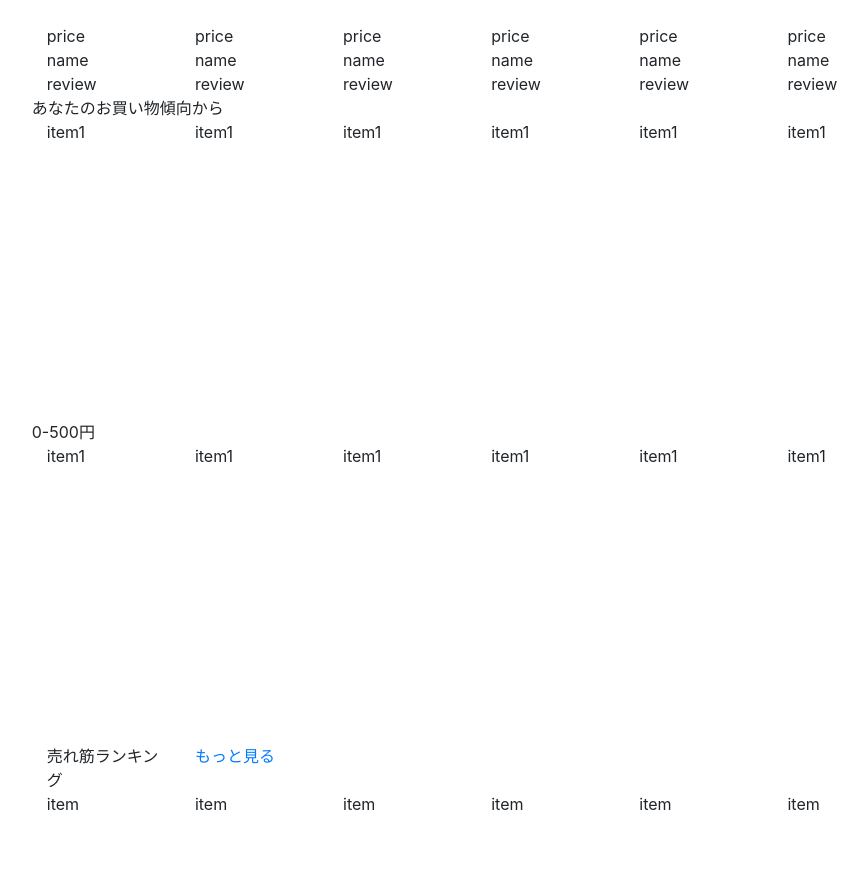
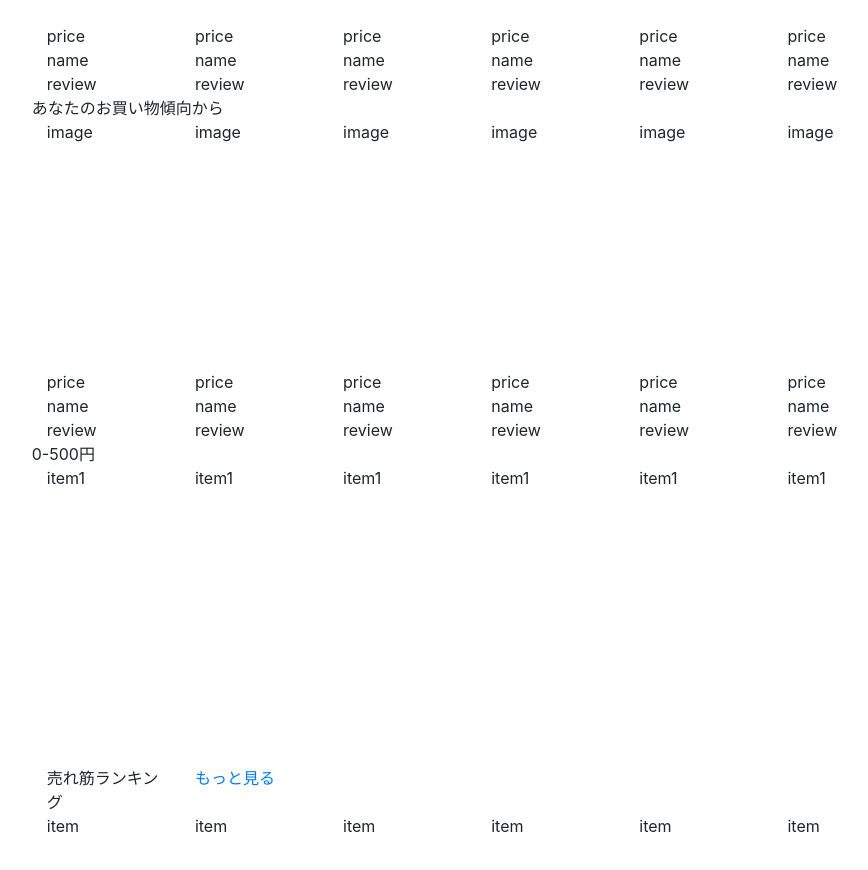
Before and after one commit to XX989tmx/amazon_clone_clientside, a React (Create React App) app: page /product/index/grandGrandChildCategory/1 in a window 1280 px wide. Shown: the part 1440-2310 px from the top of the page, without its empty margins (146-1014 px from the left). Built offline with nearby package versions, Linux system fonts and the light colour scheme; no server answers.

Commit message:
adds item structure 2

```diff
--- a/src/products/pages/GrandGrandChildCategoryIndex.js
+++ b/src/products/pages/GrandGrandChildCategoryIndex.js
@@ -283,23 +283,89 @@ const GrandGrandChildCategoryIndex = (props) => {
                   <Col xs={12}>
                     <Row>あなたのお買い物傾向から</Row>
                     <Row>
-                      <Col xs={6} md={4} lg={2} style={{ height: "300px" }}>
-                        item1
+                      <Col xs={6} md={4} lg={2} style={{ height: "100%" }}>
+                        <Row style={{ height: "250px" }}>
+                          <Col>image</Col>
+                        </Row>
+                        <Row>
+                          <Col>price</Col>
+                        </Row>
+                        <Row>
+                          <Col>name</Col>
+                        </Row>
+                        <Row>
+                          <Col>review</Col>
+                        </Row>
                       </Col>
-                      <Col xs={6} md={4} lg={2} style={{ height: "300px" }}>
-                        item1
+                      <Col xs={6} md={4} lg={2} style={{ height: "100%" }}>
+                        <Row style={{ height: "250px" }}>
+                          <Col>image</Col>
+                        </Row>
+                        <Row>
+                          <Col>price</Col>
+                        </Row>
+                        <Row>
+                          <Col>name</Col>
+                        </Row>
+                        <Row>
+                          <Col>review</Col>
+                        </Row>
                       </Col>
-                      <Col xs={6} md={4} lg={2} style={{ height: "300px" }}>
-                        item1
+                      <Col xs={6} md={4} lg={2} style={{ height: "100%" }}>
+                        <Row style={{ height: "250px" }}>
+                          <Col>image</Col>
+                        </Row>
+                        <Row>
+                          <Col>price</Col>
+                        </Row>
+                        <Row>
+                          <Col>name</Col>
+                        </Row>
+                        <Row>
+                          <Col>review</Col>
+                        </Row>
                       </Col>
-                      <Col xs={6} md={4} lg={2} style={{ height: "300px" }}>
-                        item1
+                      <Col xs={6} md={4} lg={2} style={{ height: "100%" }}>
+                        <Row style={{ height: "250px" }}>
+                          <Col>image</Col>
+                        </Row>
+                        <Row>
+                          <Col>price</Col>
+                        </Row>
+                        <Row>
+                          <Col>name</Col>
+                        </Row>
+                        <Row>
+                          <Col>review</Col>
+                        </Row>
                       </Col>
-                      <Col xs={6} md={4} lg={2} style={{ height: "300px" }}>
-                        item1
+                      <Col xs={6} md={4} lg={2} style={{ height: "100%" }}>
+                        <Row style={{ height: "250px" }}>
+                          <Col>image</Col>
+                        </Row>
+                        <Row>
+                          <Col>price</Col>
+                        </Row>
+                        <Row>
+                          <Col>name</Col>
+                        </Row>
+                        <Row>
+                          <Col>review</Col>
+                        </Row>
                       </Col>
-                      <Col xs={6} md={4} lg={2} style={{ height: "300px" }}>
-                        item1
+                      <Col xs={6} md={4} lg={2} style={{ height: "100%" }}>
+                        <Row style={{ height: "250px" }}>
+                          <Col>image</Col>
+                        </Row>
+                        <Row>
+                          <Col>price</Col>
+                        </Row>
+                        <Row>
+                          <Col>name</Col>
+                        </Row>
+                        <Row>
+                          <Col>review</Col>
+                        </Row>
                       </Col>
                     </Row>
                   </Col>
```
